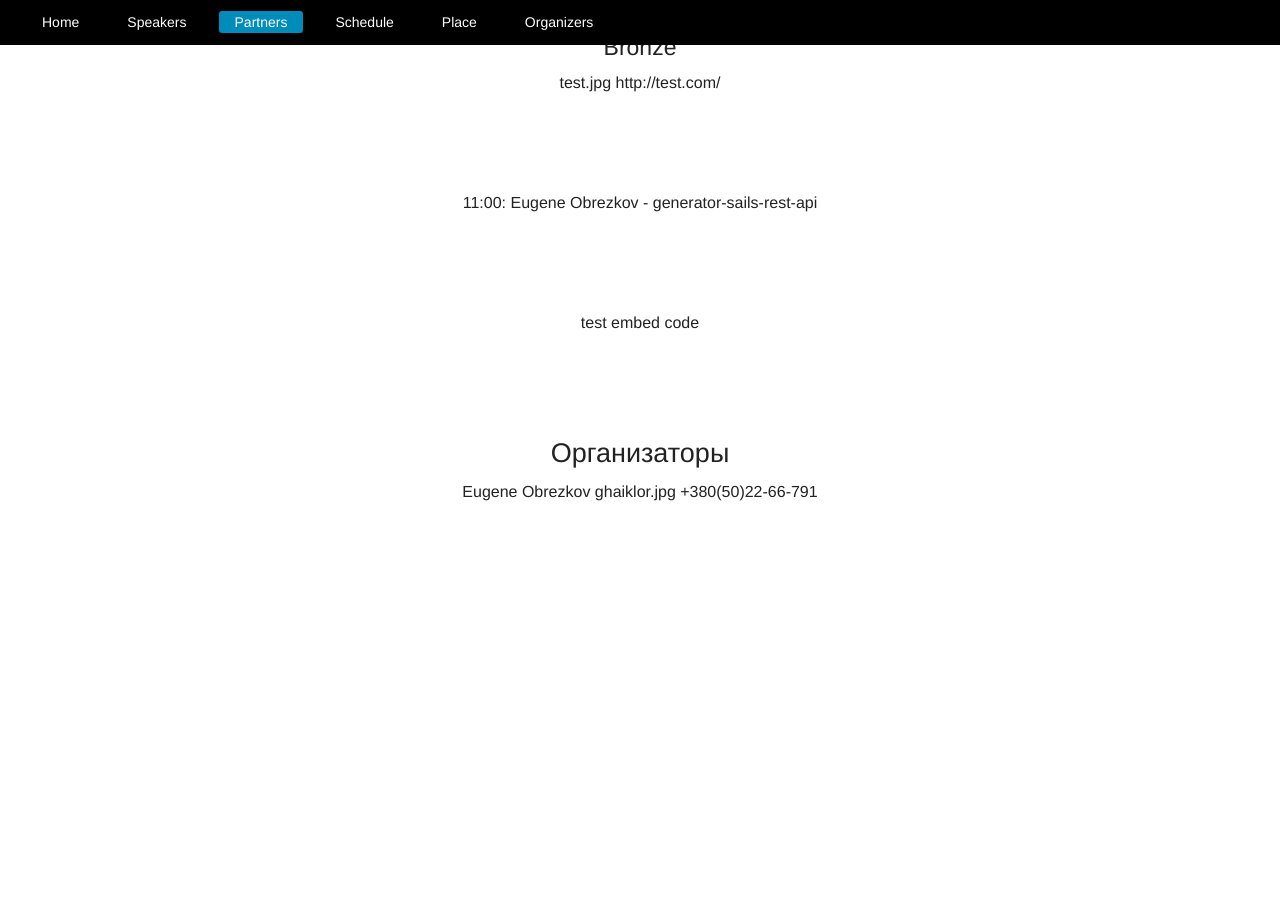
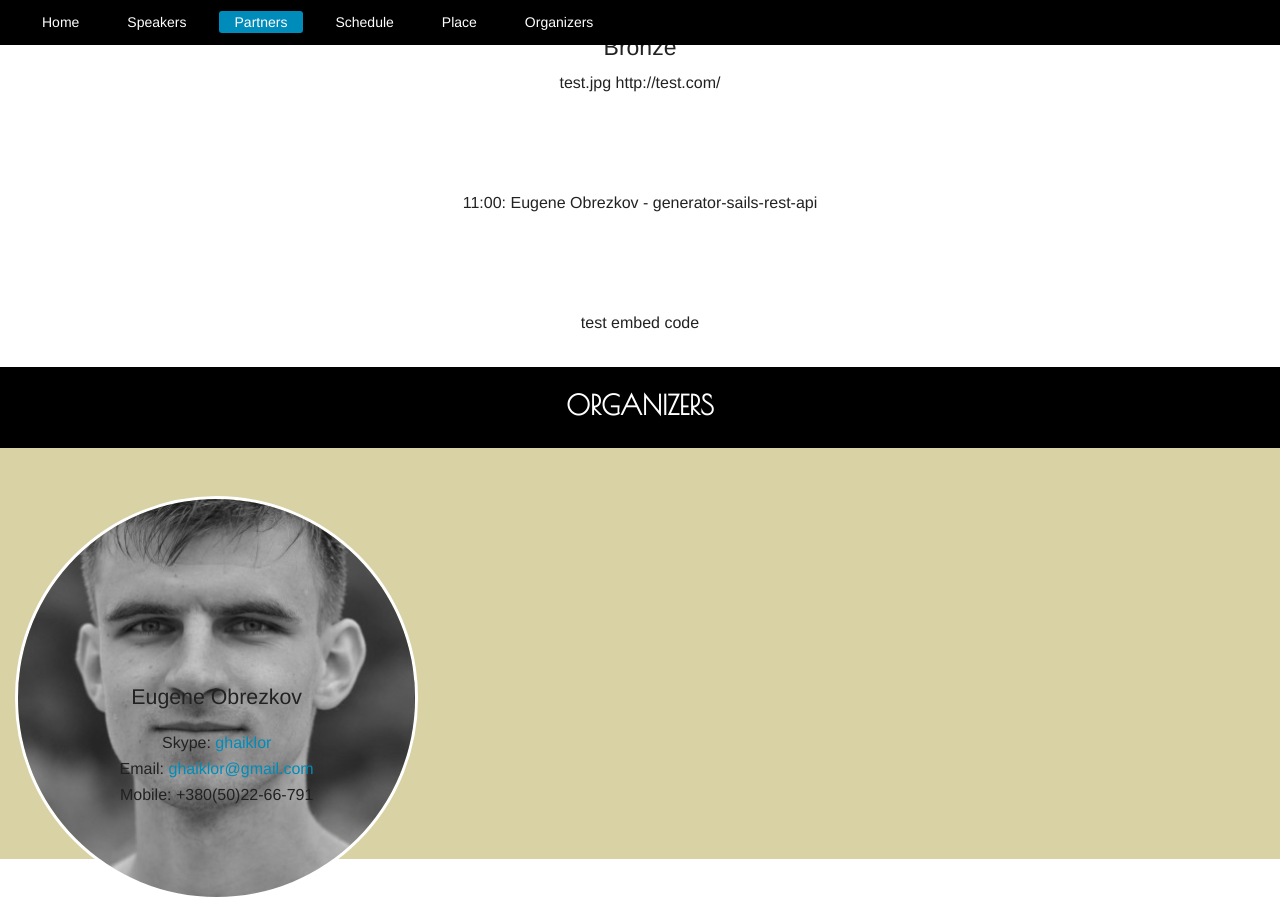
Before and after one commit to ghaiklor/kirovohradjs.com, a Jekyll site: the page built from index.html, in a window 1280 px wide and 900 px high, scrolled down 1110 px. Built offline with Jekyll 4.4.1, drawn with Linux system fonts in a browser that asks for light colours; before the commit the page ends 1646 px from its top, so only the background shows below that.

Commit message:
Make simple organizers section

```diff
--- a/_data/2015_10.yml
+++ b/_data/2015_10.yml
@@ -6,6 +6,8 @@ header:
 organizers:
   - name: Eugene Obrezkov
     photo: ghaiklor.jpg
+    skype: ghaiklor
+    email: ghaiklor@gmail.com
     mobile: +380(50)22-66-791
 partners:
   gold:
--- a/_includes/organizers.html
+++ b/_includes/organizers.html
@@ -3,13 +3,44 @@
 <a name="organizers" data-magellan-destination="organizers"></a>
 
 <section class="row organizers full-width">
-  <div class="text-center">
-    <h3>Организаторы</h3>
+  <div class="large-12 medium-12 small-12 large-centered medium-centered small-centered columns text-center">
+    <div class="row title">
+      <div class="large-12 medium-12 small-12 large-centered medium-centered small-centered columns text-center">
+        <h3>Organizers</h3>
+      </div>
+    </div>
 
-    {% for organizer in organizers %}
-    {{ organizer.name }}
-    {{ organizer.photo }}
-    {{ organizer.mobile }}
-    {% endfor %}
+    <ul class="large-block-grid-3 medium-block-grid-2 small-block-grid-1">
+      {% for organizer in organizers %}
+      <li>
+        <div class="row photo">
+          <div class="large-12 medium-12 small-12 large-centered medium-centered small-centered columns text-center">
+            <img class="transition" src="/assets/img/organizers/{{ organizer.photo }}" alt="{{ organizer.name }}"/>
+          </div>
+        </div>
+
+        <div class="row name">
+          <div class="large-12 medium-12 small-12 large-centered medium-centered small-centered columns text-center">
+            <span class="name">{{ organizer.name }}</span>
+          </div>
+        </div>
+
+        <div class="row contacts">
+          <div class="large-12 medium-12 small-12 large-centered medium-centered small-centered columns text-center">
+            Skype:
+            <a href="skype:{{ organizer.skype }}?add">{{ organizer.skype }}</a>
+            <br/>
+
+            Email:
+            <a href="mailto://{{ organizer.email }}">{{ organizer.email }}</a>
+            <br/>
+
+            Mobile:
+            <span>{{ organizer.mobile }}</span>
+          </div>
+        </div>
+      </li>
+      {% endfor %}
+    </ul>
   </div>
 </section>
--- a/assets/css/styles.css
+++ b/assets/css/styles.css
@@ -25,6 +25,13 @@
   -moz-user-select: none;
   -ms-user-select: none;
   user-select: none;
+}
+
+.transition {
+  -webkit-transition: 0.5s ease-in-out;
+  -moz-transition: 0.5s ease-in-out;
+  -o-transition: 0.5s ease-in-out;
+  transition: 0.5s ease-in-out;
 }
 
 /* HEADER */
@@ -103,9 +110,66 @@ div.navigation dd a {
 
 /* ORGANIZERS */
 section.organizers {
-  padding-top: 2em;
-  padding-bottom: 2em;
-  margin-top: 2em;
+  background-color: #D8D2A4;
+}
+
+section.organizers .row.title {
+  padding-top: 1rem;
+  padding-bottom: 1rem;
+  background-color: #000000;
+}
+
+section.organizers .row.title h3 {
+  font-family: 'Poiret One', cursive;
+  text-transform: uppercase;
+  font-weight: bolder;
+  color: #FFFFFF;
+}
+
+section.organizers ul {
+  padding-top: 2rem;
+  padding-bottom: 2rem;
+}
+
+section.organizers ul .row.photo {
+  height: 200px;
+  padding-top: 1rem;
+  padding-bottom: 1rem;
+}
+
+section.organizers ul .row.photo img {
+  -webkit-filter: grayscale(1);
+  filter: grayscale(1);
+  border-radius: 100%;
+  border: 3px solid #FFFFFF;
+  min-height: 100%;
+  max-height: 100%;
+}
+
+section.organizers ul .row.photo img:hover {
+  -webkit-filter: grayscale(0);
+  filter: grayscale(0);
+}
+
+section.organizers ul .row.name {
+  padding-bottom: 1rem;
+}
+
+section.organizers ul .row.name span.name {
+  font-size: 16pt;
+  font-weight: lighter;
+}
+
+section.organizers ul .row.contacts span.skype {
+
+}
+
+section.organizers ul .row.contacts span.email {
+
+}
+
+section.organizers ul .row.contacts span.mobile {
+
 }
 
 /* PARTNERS */
```
Also changed, not shown: assets/img/organizers/ghaiklor.jpg (added).
